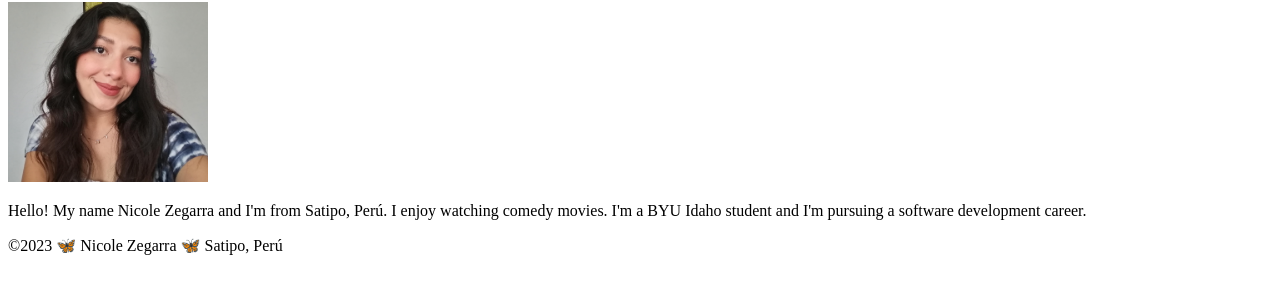
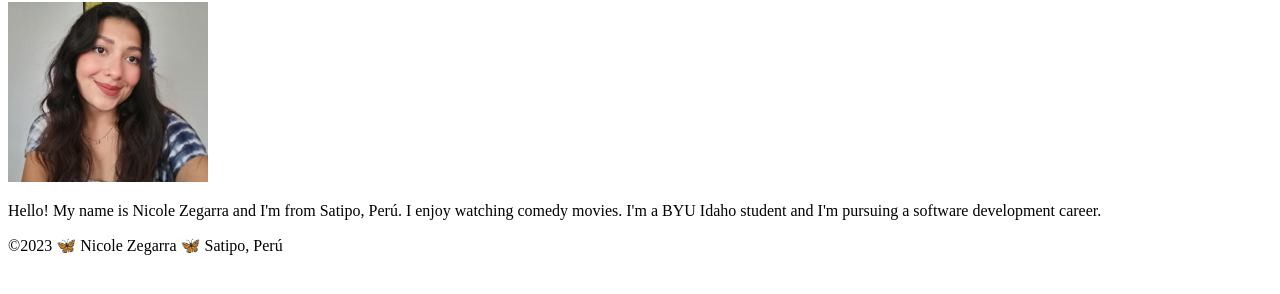
Before and after one commit to nicolezeg/wdd130, a plain HTML site: page index.html in a window 1280 px wide. Shown: the part 104-398 px from the top of the page. Drawn offline with Linux system fonts and the light colour scheme.

Commit message:
index.html

```diff
--- a/index.html
+++ b/index.html
@@ -16,7 +16,7 @@
         <main>
             <h1>Nicole Zegarra | WDD 130</h1>
             <img src="images/profile.jpeg" alt="Hello, my name is Nicole Zegarra" width="200">
-            <p>Hello! My name Nicole Zegarra and I'm from Satipo, Perú. I enjoy watching comedy movies. I'm  a BYU Idaho student and I'm pursuing a software development career.</p>
+            <p>Hello! My name is Nicole Zegarra and I'm from Satipo, Perú. I enjoy watching comedy movies. I'm  a BYU Idaho student and I'm pursuing a software development career.</p>
         </main>
         <footer>
             <p>&copy;2023 🦋 Nicole Zegarra 🦋 Satipo, Perú</p>
```
